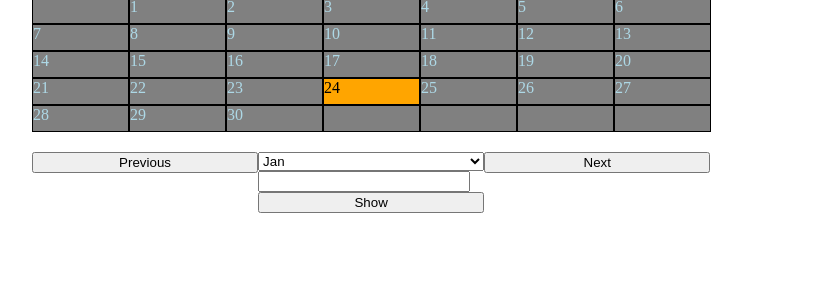
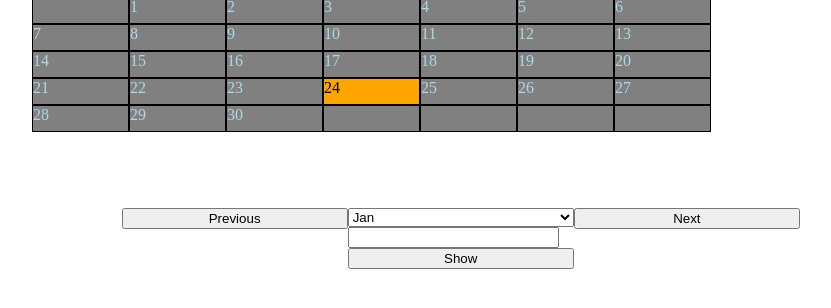
Before and after one commit to puraxa/calendar, a plain HTML site: page index.html in a window 1280 px wide. Shown: the part 112-420 px from the top of the page, without its empty margins (288-1119 px from the left). Drawn offline with Linux system fonts and the light colour scheme.

Commit message:
fixed navigation position

```diff
--- a/index.html
+++ b/index.html
@@ -13,7 +13,7 @@
     <div class="flex-container" id="calendar">
 
     </div>
-    <div class="flex-container">
+    <div class="flex-container position">
         <div class="nav">
             <button onclick="previous()" class="width-hundred">Previous</button>
         </div>
--- a/style.css
+++ b/style.css
@@ -40,3 +40,8 @@ body {
 .days-text {
     color: lightsteelblue;
 }
+.position {
+    position: absolute;
+    top: 300px;
+    left: 32%;
+}
```
